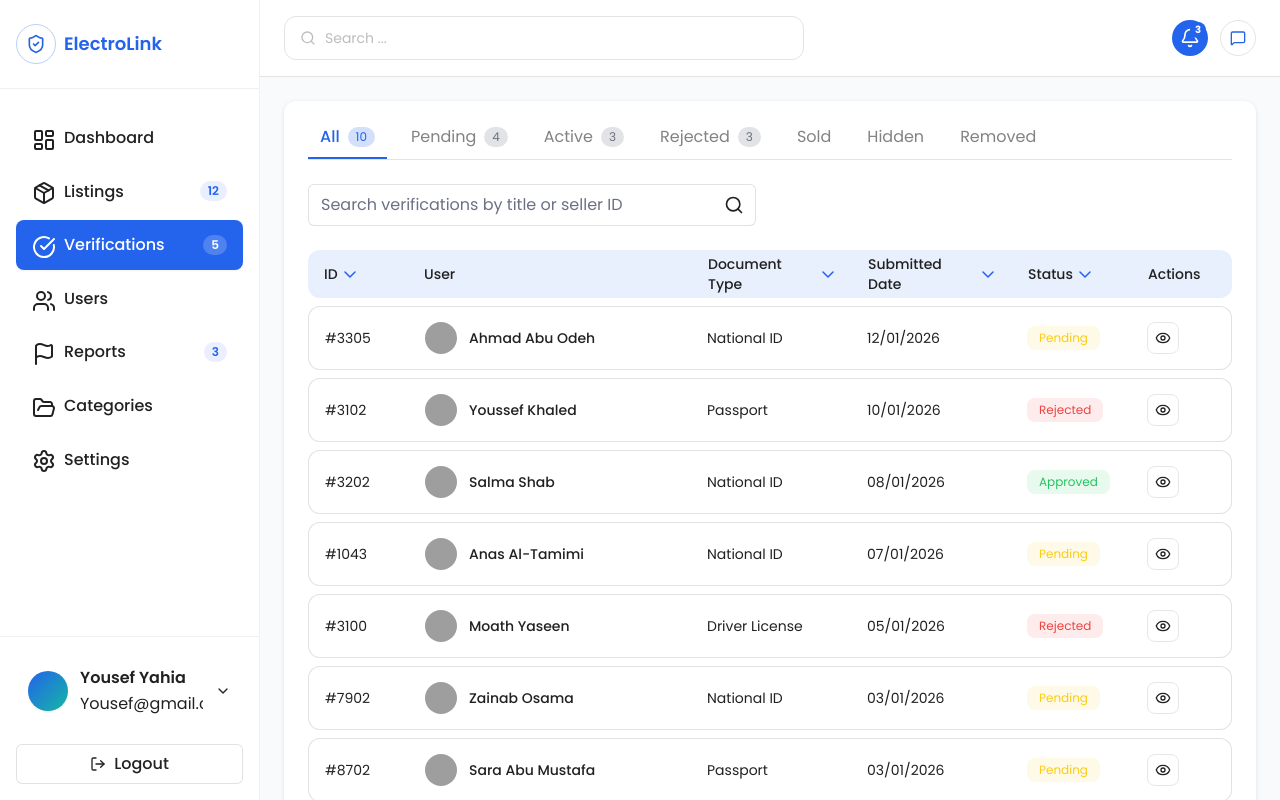
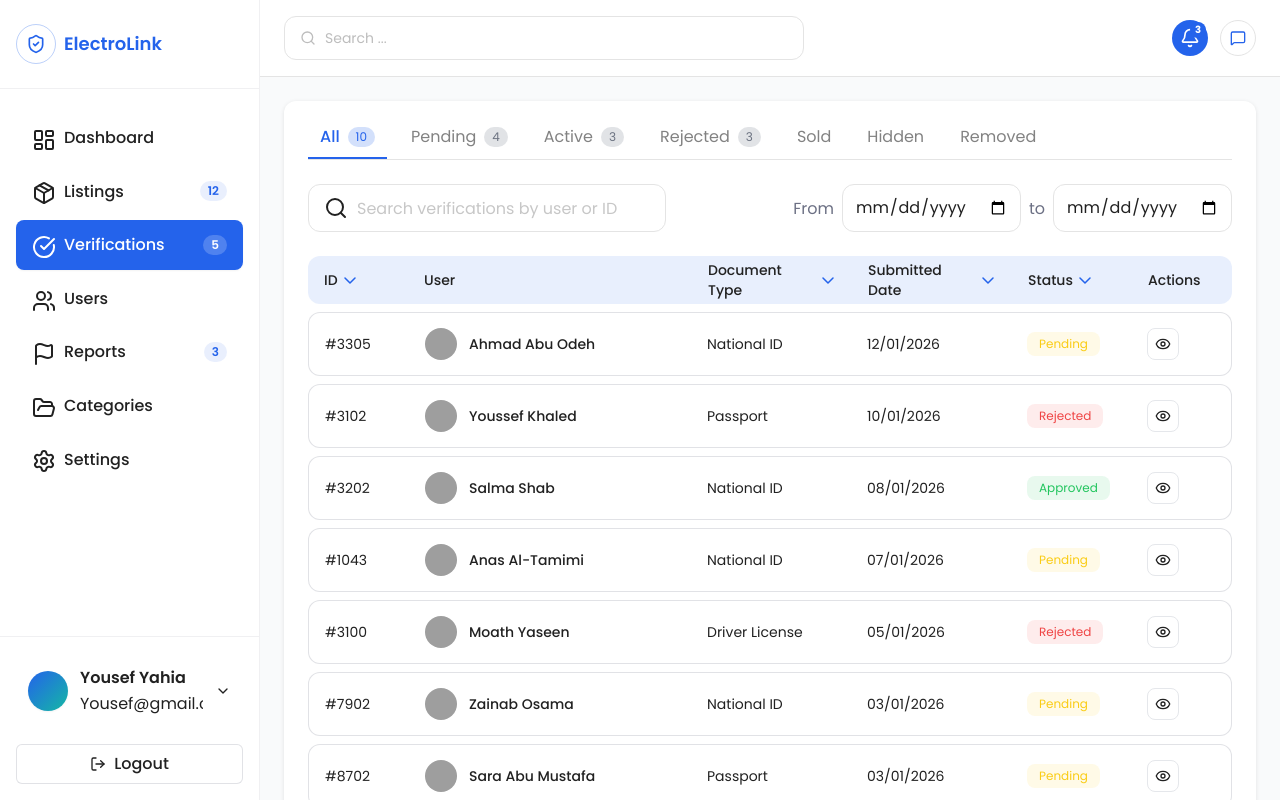
Before and after one commit to GSG-PixelCraft/SECOND-HAND-ELECTRONICS-MARKETPLACE, a React (Vite) app: page /admin/verifications in a window 1280 px wide. Built offline with nearby package versions, Linux system fonts and the light colour scheme; grey boxes are pictures that could not be loaded.

Commit message:
feat: add filters for search and date range in Admin Verification Queue

```diff
--- a/src/pages/AdminVerificationQueuePage/AdminVerificationQueuePage.tsx
+++ b/src/pages/AdminVerificationQueuePage/AdminVerificationQueuePage.tsx
@@ -1,13 +1,12 @@
 import * as React from "react";
 import { useSearchParams } from "react-router-dom";
-import { Search } from "lucide-react";
 import { Tabs, type TabValue } from "@/components/ui/Tabs";
-import { Input } from "@/components/ui/input";
 import { Text } from "@/components/ui/text";
 import { Button } from "@/components/ui/button";
 import { EmptyState } from "@/components/feedback/emptyState/EmptyState";
 import { ShowPagination } from "@/components/admin";
 import { VerificationsTable } from "./VerificationsTable";
+import { VerificationsTableFilters } from "./VerificationsTableFilters";
 import { useAdminVerifications } from "@/services/admin-verification.service";
 import type {
   VerificationFilterParams,
@@ -34,7 +33,6 @@ export default function AdminVerificationQueuePage() {
   const initialSearch = searchParams.get("search") || "";
 
   const [activeTab, setActiveTab] = React.useState<TabValue>(initialTab);
-  const [searchInput, setSearchInput] = React.useState(initialSearch);
   const [filters, setFilters] = React.useState<VerificationFilterParams>({
     status: tabToStatus[initialTab],
     page: initialPage,
@@ -77,20 +75,31 @@ export default function AdminVerificationQueuePage() {
     });
   };
 
-  // Handle search
-  const handleSearch = () => {
-    setFilters((prev) => ({ ...prev, search: searchInput, page: 1 }));
+  // Handle filter changes
+  const handleFiltersChange = (newFilters: VerificationFilterParams) => {
+    setFilters(newFilters);
     setSearchParams({
       ...Object.fromEntries(searchParams),
-      search: searchInput,
-      page: "1",
+      ...(newFilters.search && { search: newFilters.search }),
+      ...(newFilters.startDate && { startDate: newFilters.startDate }),
+      ...(newFilters.endDate && { endDate: newFilters.endDate }),
+      page: (newFilters.page || 1).toString(),
     });
   };
 
-  const handleSearchKeyDown = (e: React.KeyboardEvent<HTMLInputElement>) => {
-    if (e.key === "Enter") {
-      handleSearch();
-    }
+  // Handle clear filters
+  const handleClearFilters = () => {
+    setFilters((prev) => ({
+      ...prev,
+      search: "",
+      startDate: undefined,
+      endDate: undefined,
+      page: 1,
+    }));
+    setSearchParams({
+      status: activeTab,
+      page: "1",
+    });
   };
 
   // Tab counts from data
@@ -117,25 +126,13 @@ export default function AdminVerificationQueuePage() {
           />
         </div>
 
-        {/* Search Filter */}
+        {/* Search & Date Filter */}
         <div className="flex items-center justify-between gap-4">
-          <div className="relative w-full max-w-md">
-            <Input
-              type="text"
-              placeholder="Search verifications by title or seller ID"
-              value={searchInput}
-              onChange={(e) => setSearchInput(e.target.value)}
-              onKeyDown={handleSearchKeyDown}
-              className="w-full pr-10"
-            />
-            <button
-              onClick={handleSearch}
-              className="text-neutral-50 absolute right-3 top-1/2 -translate-y-1/2 transition-colors hover:text-primary"
-              aria-label="Search"
-            >
-              <Search className="h-5 w-5" />
-            </button>
-          </div>
+          <VerificationsTableFilters
+            filters={filters}
+            onFiltersChange={handleFiltersChange}
+            onClearFilters={handleClearFilters}
+          />
         </div>
 
         {/* Table */}
--- /dev/null
+++ b/src/pages/AdminVerificationQueuePage/VerificationsTableFilters.tsx
@@ -0,0 +1,112 @@
+import * as React from "react";
+import { Input } from "@/components/ui/input";
+import { Text } from "@/components/ui/text";
+import { cn } from "@/lib/utils";
+import type { VerificationFilterParams } from "@/types/admin";
+
+export interface VerificationsTableFiltersProps {
+  filters: VerificationFilterParams;
+  onFiltersChange: (filters: VerificationFilterParams) => void;
+  onClearFilters: () => void;
+  className?: string;
+}
+
+export const VerificationsTableFilters = React.forwardRef<
+  HTMLDivElement,
+  VerificationsTableFiltersProps
+>(({ filters, onFiltersChange, className }, ref) => {
+  const [searchValue, setSearchValue] = React.useState(filters.search || "");
+  const searchTimeoutRef = React.useRef<NodeJS.Timeout | undefined>(undefined);
+
+  // Debounced search
+  React.useEffect(() => {
+    if (searchTimeoutRef.current) {
+      clearTimeout(searchTimeoutRef.current);
+    }
+
+    searchTimeoutRef.current = setTimeout(() => {
+      if (searchValue !== filters.search) {
+        onFiltersChange({ ...filters, search: searchValue, page: 1 });
+      }
+    }, 300);
+
+    return () => {
+      if (searchTimeoutRef.current) {
+        clearTimeout(searchTimeoutRef.current);
+      }
+    };
+    // eslint-disable-next-line react-hooks/exhaustive-deps
+  }, [searchValue]);
+
+  const handleStartDateChange = (e: React.ChangeEvent<HTMLInputElement>) => {
+    onFiltersChange({ ...filters, startDate: e.target.value, page: 1 });
+  };
+
+  const handleEndDateChange = (e: React.ChangeEvent<HTMLInputElement>) => {
+    onFiltersChange({ ...filters, endDate: e.target.value, page: 1 });
+  };
+
+  return (
+    <div
+      ref={ref}
+      className={cn(
+        "flex w-full items-center justify-between gap-4",
+        className,
+      )}
+    >
+      {/* Search Input */}
+      <div className="w-[358px] flex-none">
+        <div className="relative">
+          <div className="pointer-events-none absolute inset-y-0 left-0 flex items-center pl-4">
+            <svg
+              xmlns="http://www.w3.org/2000/svg"
+              width="24"
+              height="24"
+              viewBox="0 0 24 24"
+              fill="none"
+              stroke="currentColor"
+              strokeWidth="2"
+              strokeLinecap="round"
+              strokeLinejoin="round"
+              className="text-neutral-50"
+            >
+              <circle cx="11" cy="11" r="8" />
+              <path d="m21 21-4.3-4.3" />
+            </svg>
+          </div>
+          <Input
+            type="text"
+            placeholder="Search verifications by user or ID"
+            value={searchValue}
+            onChange={(e) => setSearchValue(e.target.value)}
+            className="h-12 w-full rounded-xl border-[#e4e4e4] bg-white pl-12 pr-4 text-[#3d3d3d] placeholder:text-[#c7c7c7]"
+          />
+        </div>
+      </div>
+
+      {/* Date Range Filter */}
+      <div className="flex items-center gap-2">
+        <Text variant="bodySmall" className="text-neutral">
+          From
+        </Text>
+        <Input
+          type="date"
+          value={filters.startDate || ""}
+          onChange={handleStartDateChange}
+          className="h-12 w-auto rounded-xl border-[#e4e4e4]"
+        />
+        <Text variant="bodySmall" className="text-neutral">
+          to
+        </Text>
+        <Input
+          type="date"
+          value={filters.endDate || ""}
+          onChange={handleEndDateChange}
+          className="h-12 w-auto rounded-xl border-[#e4e4e4]"
+        />
+      </div>
+    </div>
+  );
+});
+
+VerificationsTableFilters.displayName = "VerificationsTableFilters";
--- a/src/types/admin.ts
+++ b/src/types/admin.ts
@@ -174,6 +174,8 @@ export interface VerificationSubmission {
 export interface VerificationFilterParams {
   status?: AdminVerificationStatus | "all";
   search?: string;
+  startDate?: string;
+  endDate?: string;
   page?: number;
   limit?: number;
   sortBy?: "submittedDate" | "userName";
```
